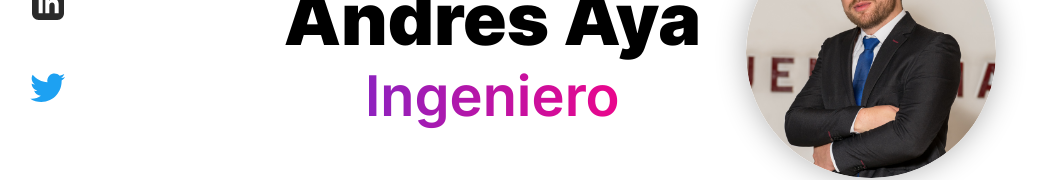
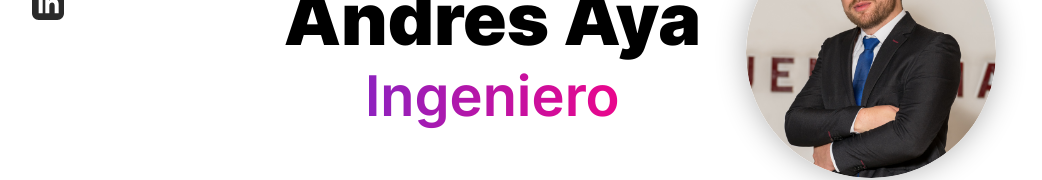
Before and after one commit to andresayac/afaya, a Next.js app: page / in a window 1280 px wide. In both pictures the pointer is over the link 51 px from the left and 468 px from the top of the page. Shown: the part 378-558 px from the top of the page, without its empty margins (0-1042 px from the left). Built offline with nearby package versions, Linux system fonts and the light colour scheme.

Commit message:
change: change icon twiter to twiter X

```diff
--- a/pages/index.tsx
+++ b/pages/index.tsx
@@ -5,7 +5,7 @@ import { Projects } from "../components/projects";
 import { Contact } from "../components/contact";
 
 import GitHub from "../public/github.svg";
-import Twitter from "../public/twitter.svg";
+import TwitterX from "../public/x.svg";
 import LinkedIn from "../public/linkedin.svg";
 
 export const config = {
@@ -27,8 +27,8 @@ export default function Home() {
 					<a className="linkedin" href="https://www.linkedin.com/in/andres-aya/" target="_blank" rel="noreferrer">
 						<LinkedIn />
 					</a>
-					<a className="twitter" href="https://twitter.com/andresayaa" target="_blank" rel="noreferrer">
-						<Twitter />
+					<a className="twitterX" href="https://twitter.com/andresayaa" target="_blank" rel="noreferrer">
+						<TwitterX />
 					</a>
 				</div>
 				<div className="content">
--- a/styles/globals.scss
+++ b/styles/globals.scss
@@ -47,8 +47,8 @@
 				color: var(--text);
 			}
 
-			&.twitter {
-				color: #1da1f2;
+			&.twitterX {
+				color: var(--text);
 			}
 
 			&.linkedin {
```
Also changed, not shown: public/x.svg (added).
